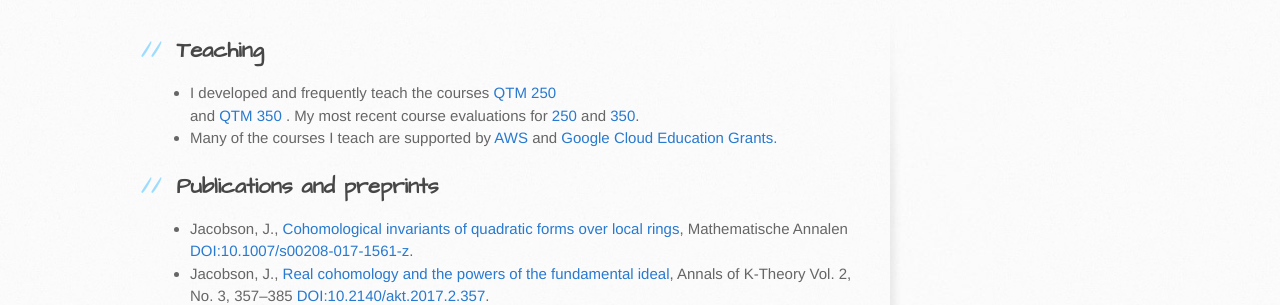
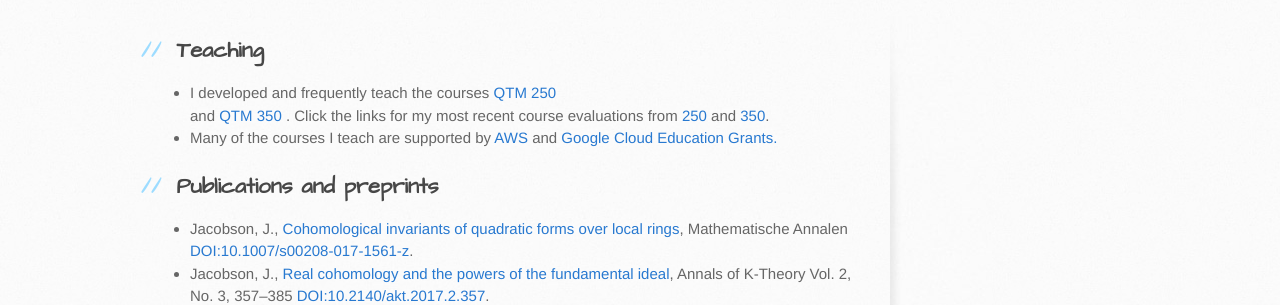
Before and after one commit to jeremyallenjacobson/jeremyallenjacobson.github.io, a Jekyll site: the page index.html, which Jekyll copies as it is, in a window 1280 px wide. Shown: the part 284-589 px from the top of the page. Built offline with Jekyll 4.4.1, drawn with Linux system fonts in a browser that asks for light colours.

Commit message:
Changed wording on course evaluations link

```diff
--- a/index.html
+++ b/index.html
@@ -35,7 +35,7 @@
 <a id="teaching" class="anchor" href="#teaching" aria-hidden="true"><span aria-hidden="true" class="octicon octicon-link"></span></a>Teaching</h3>
 
 <ul>
-<li> I developed and frequently teach the courses <a href="https://github.com/emory-qtm/qtm250"> QTM 250 </a></li> and <a href="https://github.com/jeremyallenjacobson/qtm350"> QTM 350 </a></li>. My most recent course evaluations for <a href="https://github.com/jeremyallenjacobson/jeremyallenjacobson.github.io/blob/master/QTM-250-1AppliedComputing-Spring2021_JeremyJacobson.pdf">250</a></li> and <a href="https://github.com/jeremyallenjacobson/jeremyallenjacobson.github.io/blob/master/QTM-350-1DataScienceComputing-Spring2021_JeremyJacobson.pdf">350</a></li>.
+<li> I developed and frequently teach the courses <a href="https://github.com/emory-qtm/qtm250"> QTM 250 </a></li> and <a href="https://github.com/jeremyallenjacobson/qtm350"> QTM 350 </a></li>. Click the links for my most recent course evaluations from <a href="https://github.com/jeremyallenjacobson/jeremyallenjacobson.github.io/blob/master/QTM-250-1AppliedComputing-Spring2021_JeremyJacobson.pdf">250</a></li> and <a href="https://github.com/jeremyallenjacobson/jeremyallenjacobson.github.io/blob/master/QTM-350-1DataScienceComputing-Spring2021_JeremyJacobson.pdf">350</a></li>.
   <li> Many of the courses I teach are supported by <a href = "https://www.awseducate.com/"> AWS</a> and <a href = "https://cloud.google.com/edu/">Google Cloud Education Grants.</a></li>
 </ul>
 
```
